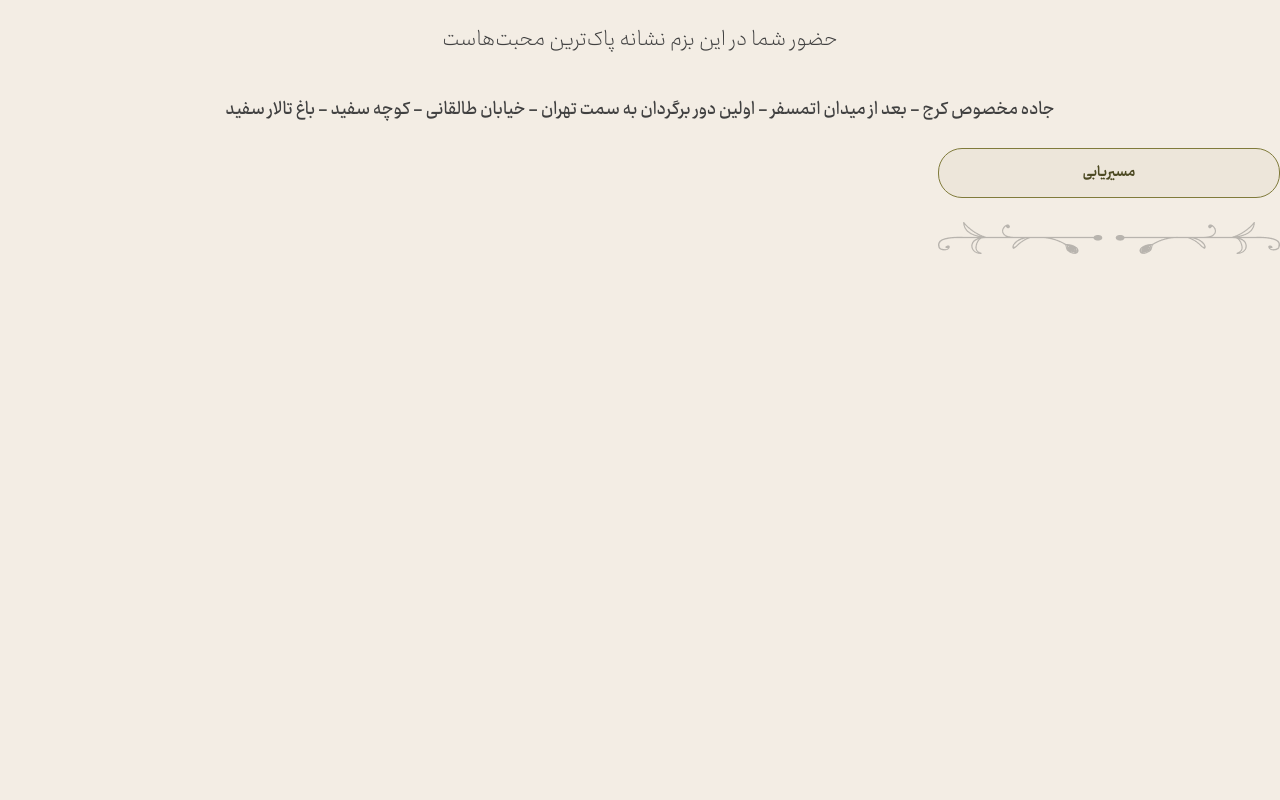
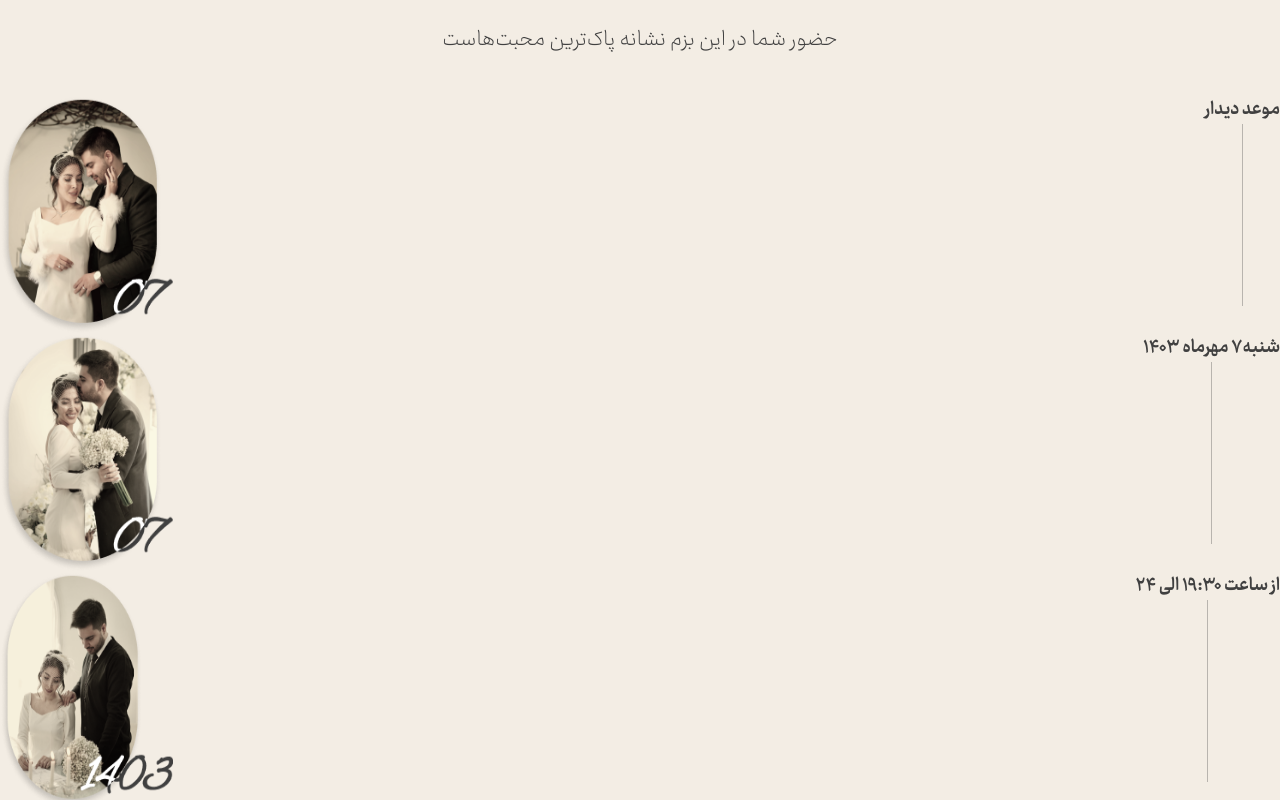
Before and after one commit to AlirezaEttehadi/dorna-alireza, a Next.js app: page / in a window 1280 px wide. Shown: the part 880-1680 px from the top of the page. Before the commit the page ends 1158 px from the top, so only its background shows below. Built offline with nearby package versions, Linux system fonts and the light colour scheme.

Commit message:
feat: add dates

```diff
--- a/src/app/page.tsx
+++ b/src/app/page.tsx
@@ -48,6 +48,51 @@ export default function Home() {
       <p className="text-2xl text-center my-10 text-[#404040]">
         حضور شما در این بزم نشانه پاک‌ترین محبت‌هاست
       </p>
+      <div>
+        <div className="flex justify-between items-start">
+          <div className="flex flex-col h-full items-center justify-between">
+            <div className="font-bold text-xl text-[#404040]">موعد دیدار</div>
+            <div className="border-l border-[#3333334D] h-[182px]" />
+          </div>
+          <Image
+            src="/images/day.png"
+            alt="day image"
+            width={173}
+            height={238}
+            className="w-[173px] h-[238px]"
+          />
+        </div>
+        <div className="flex justify-between items-start">
+          <div className="flex flex-col h-full items-center justify-between">
+            <div className="font-bold text-xl text-[#404040]">
+              شنبه۷ مهرماه ۱۴۰۳
+            </div>
+            <div className="border-l border-[#3333334D] h-[182px]" />
+          </div>
+          <Image
+            src="/images/month.png"
+            alt="month image"
+            width={173}
+            height={238}
+            className="w-[173px] h-[238px]"
+          />
+        </div>
+        <div className="flex justify-between items-start">
+          <div className="flex flex-col h-full items-center justify-between">
+            <div className="font-bold text-xl text-[#404040]">
+              از ساعت ۱۹:۳۰ الی ۲۴
+            </div>
+            <div className="border-l border-[#3333334D] h-[182px]" />
+          </div>
+          <Image
+            src="/images/year.png"
+            alt="year image"
+            width={173}
+            height={238}
+            className="w-[173px] h-[238px]"
+          />
+        </div>
+      </div>
       <p className="text-center my-6 font-semibold text-xl text-[#404040]">
         جاده مخصوص کرج - بعد از میدان اتمسفر - اولین دور برگردان به سمت تهران -
         خیابان طالقانی - کوچه سفید - باغ تالار سفید
```
